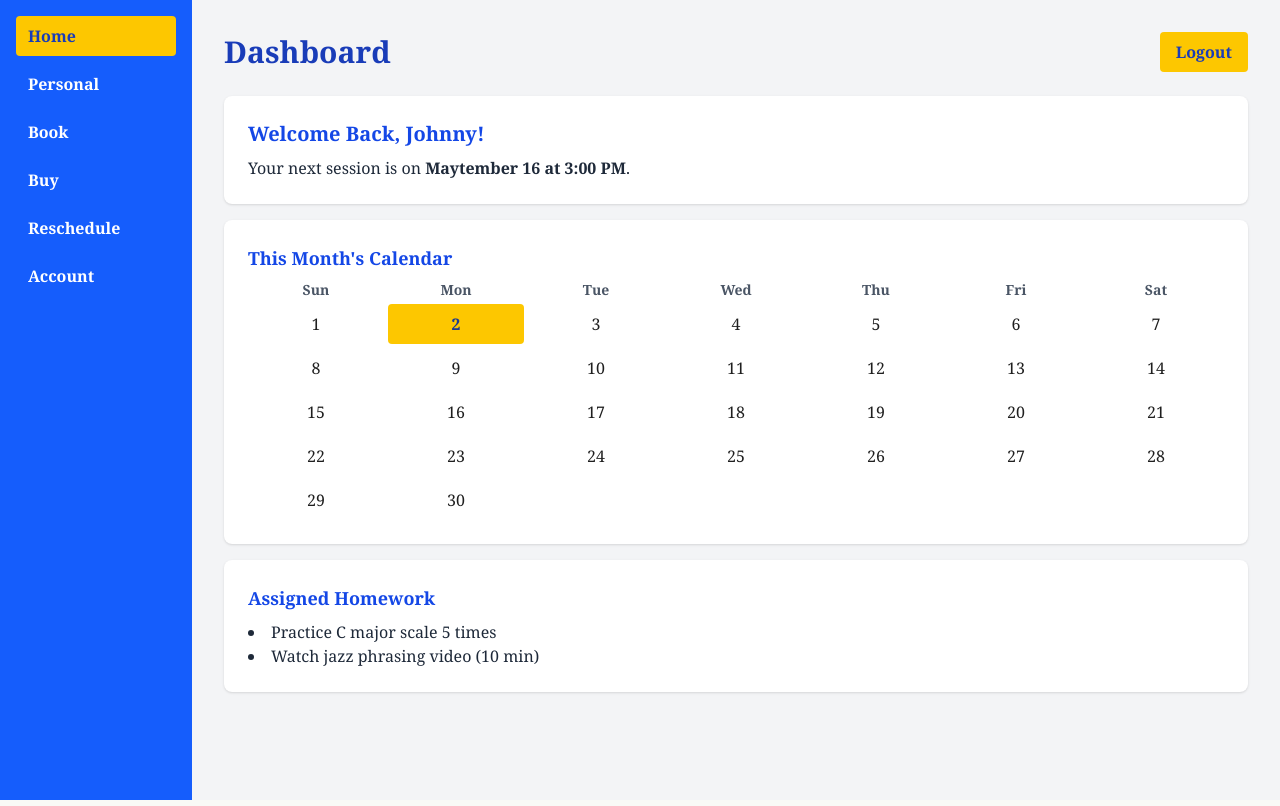
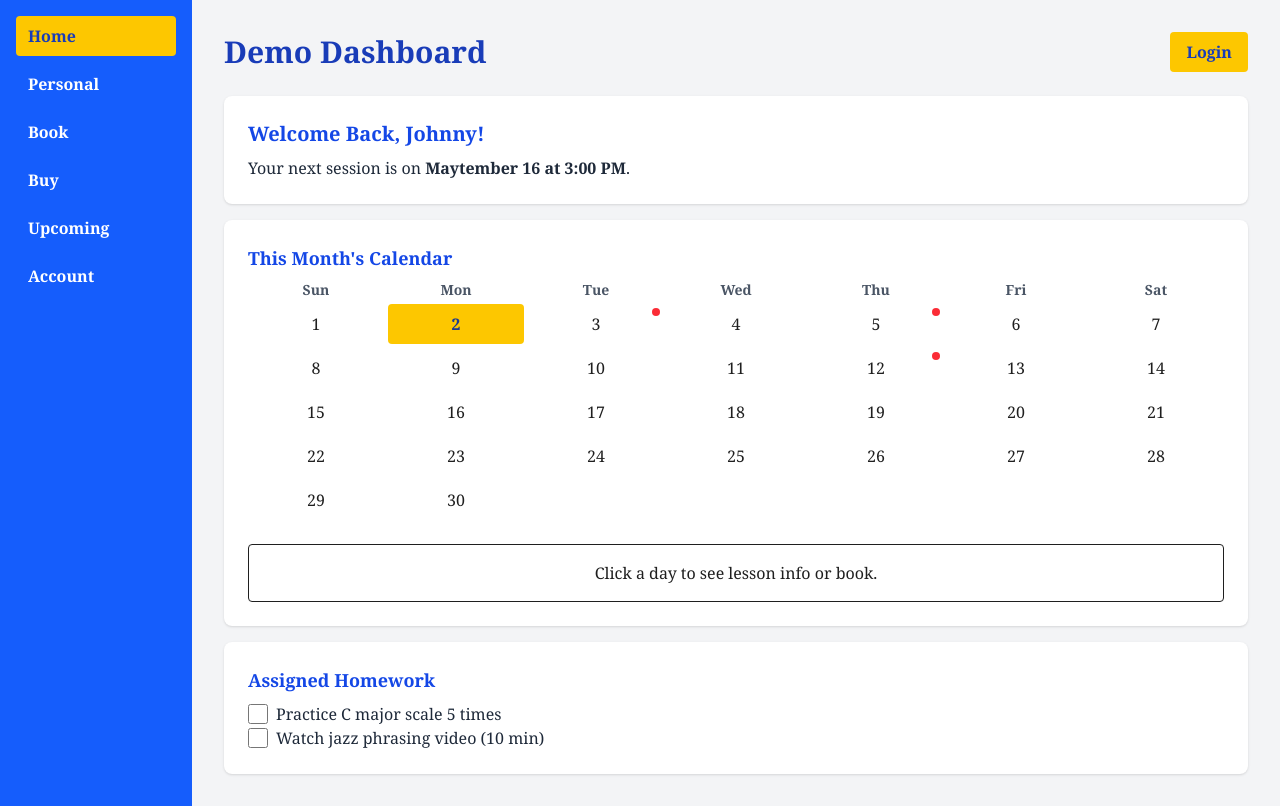
Before and after one commit to ssh-expitrans/music-plat, a Next.js app: page /dashboard in a window 1280 px wide. Built offline with nearby package versions, Linux system fonts and the light colour scheme.

Commit message:
student dash updates

```diff
--- a/src/app/dashboard/page.tsx
+++ b/src/app/dashboard/page.tsx
@@ -1,8 +1,8 @@
 "use client";
 
-import { useState } from "react";
+import React, { useState } from "react";
 
-const tabs = ["Home", "Personal", "Book", "Buy", "Reschedule", "Account"];
+const tabs = ["Home", "Personal", "Book", "Buy", "Upcoming", "Account"];
 
 // Define your time slots (could be customized):
 const timeSlots = [
@@ -27,11 +27,20 @@ function getMonthDays(year: number, month: number): Date[] {
   return days;
 }
 
+// Hardcoded booked lessons for demo (date keys in YYYY-MM-DD)
+const bookedLessons: Record<string, { time: string; students: number }> = {
+  "2025-06-03": { time: "10:00 AM", students: 3 },
+  "2025-06-05": { time: "2:00 PM", students: 5 },
+  "2025-06-12": { time: "11:00 AM", students: 2 },
+};
+
+// Format Date to YYYY-MM-DD string
+const formatDateKey = (date: Date): string => date.toISOString().split("T")[0];
+
 export default function DemoDashboard() {
   const [selectedTab, setSelectedTab] = useState("Home");
   const [selectedDay, setSelectedDay] = useState<string | null>(null);
   const [selectedTime, setSelectedTime] = useState<string | null>(null);
-
 
   // State for "Book" tab: current week start date
   const [currentWeekStart, setCurrentWeekStart] = useState(() => {
@@ -67,6 +76,71 @@ export default function DemoDashboard() {
     return d;
   });
 
+  // Hardcoded demo slot counts per day/time (for "Book" tab)
+  const demoSlotCounts: { [key: string]: number } = {
+    // Monday
+    [`${currentWeek[1].toDateString()}-9:00 AM`]: 2,
+    [`${currentWeek[1].toDateString()}-10:00 AM`]: 5,
+    [`${currentWeek[1].toDateString()}-11:00 AM`]: 1,
+    [`${currentWeek[1].toDateString()}-12:00 PM`]: 7,
+    [`${currentWeek[1].toDateString()}-1:00 PM`]: 4,
+    [`${currentWeek[1].toDateString()}-2:00 PM`]: 6,
+    [`${currentWeek[1].toDateString()}-3:00 PM`]: 3,
+    [`${currentWeek[1].toDateString()}-4:00 PM`]: 2,
+    [`${currentWeek[1].toDateString()}-5:00 PM`]: 0,
+
+    // Tuesday
+    [`${currentWeek[2].toDateString()}-9:00 AM`]: 0,
+    [`${currentWeek[2].toDateString()}-10:00 AM`]: 4,
+    [`${currentWeek[2].toDateString()}-11:00 AM`]: 2,
+    [`${currentWeek[2].toDateString()}-12:00 PM`]: 6,
+    [`${currentWeek[2].toDateString()}-1:00 PM`]: 3,
+    [`${currentWeek[2].toDateString()}-2:00 PM`]: 1,
+    [`${currentWeek[2].toDateString()}-3:00 PM`]: 5,
+    [`${currentWeek[2].toDateString()}-4:00 PM`]: 4,
+    [`${currentWeek[2].toDateString()}-5:00 PM`]: 2,
+
+    // Wednesday
+    [`${currentWeek[3].toDateString()}-9:00 AM`]: 7,
+    [`${currentWeek[3].toDateString()}-10:00 AM`]: 3,
+    [`${currentWeek[3].toDateString()}-11:00 AM`]: 4,
+    [`${currentWeek[3].toDateString()}-12:00 PM`]: 1,
+    [`${currentWeek[3].toDateString()}-1:00 PM`]: 0,
+    [`${currentWeek[3].toDateString()}-2:00 PM`]: 6,
+    [`${currentWeek[3].toDateString()}-3:00 PM`]: 3,
+    [`${currentWeek[3].toDateString()}-4:00 PM`]: 2,
+    [`${currentWeek[3].toDateString()}-5:00 PM`]: 1,
+
+    // Thursday
+    [`${currentWeek[4].toDateString()}-9:00 AM`]: 5,
+    [`${currentWeek[4].toDateString()}-10:00 AM`]: 2,
+    [`${currentWeek[4].toDateString()}-11:00 AM`]: 3,
+    [`${currentWeek[4].toDateString()}-12:00 PM`]: 0,
+    [`${currentWeek[4].toDateString()}-1:00 PM`]: 1,
+    [`${currentWeek[4].toDateString()}-2:00 PM`]: 4,
+    [`${currentWeek[4].toDateString()}-3:00 PM`]: 2,
+    [`${currentWeek[4].toDateString()}-4:00 PM`]: 3,
+    [`${currentWeek[4].toDateString()}-5:00 PM`]: 6,
+
+    // Friday
+    [`${currentWeek[5].toDateString()}-9:00 AM`]: 1,
+    [`${currentWeek[5].toDateString()}-10:00 AM`]: 3,
+    [`${currentWeek[5].toDateString()}-11:00 AM`]: 6,
+    [`${currentWeek[5].toDateString()}-12:00 PM`]: 2,
+    [`${currentWeek[5].toDateString()}-1:00 PM`]: 4,
+    [`${currentWeek[5].toDateString()}-2:00 PM`]: 0,
+    [`${currentWeek[5].toDateString()}-3:00 PM`]: 7,
+    [`${currentWeek[5].toDateString()}-4:00 PM`]: 3,
+    [`${currentWeek[5].toDateString()}-5:00 PM`]: 5,
+  };
+
+  const [homeworkDone, setHomeworkDone] = React.useState<{ [key: string]: boolean }>({});
+
+  const toggleHomework = (item: string) => {
+    setHomeworkDone(prev => ({ ...prev, [item]: !prev[item] }));
+  };
+
+
   const renderContent = () => {
     switch (selectedTab) {
       case "Home": {
@@ -94,36 +168,96 @@ export default function DemoDashboard() {
                     {day}
                   </div>
                 ))}
+
                 {/* Padding for first day of the month */}
                 {Array(monthDays[0].getDay())
                   .fill(null)
                   .map((_, idx) => (
                     <div key={`pad-${idx}`}></div>
                   ))}
-                {monthDays.map((day) => (
-                  <div
-                    key={day.toISOString()}
-                    className={`py-2 rounded cursor-default ${
-                      day.toDateString() === today.toDateString()
-                        ? "bg-yellow-400 font-bold text-blue-900"
-                        : "hover:bg-yellow-100"
-                    }`}
+
+                {monthDays.map((day) => {
+                  const dayKey = formatDateKey(day);
+                  const isToday = day.toDateString() === today.toDateString();
+                  const hasBooking = bookedLessons[dayKey] !== undefined;
+
+                  return (
+                    <button
+                      key={dayKey}
+                      onClick={() => setSelectedDay(dayKey)}
+                      className={`relative py-2 rounded cursor-pointer w-full
+                        ${isToday ? "bg-yellow-400 font-bold text-blue-900" : "hover:bg-yellow-100"}
+                      `}
+                      aria-label={`Day ${day.getDate()}${hasBooking ? ", booked lesson" : ", no lesson"}`}
+                      type="button"
                     >
                       {day.getDate()}
+
+                      {/* Red dot indicator for booked lesson */}
+                      {hasBooking && (
+                        <span className="absolute top-1 right-1 h-2 w-2 rounded-full bg-red-500"></span>
+                      )}
+                    </button>
+                  );
+                })}
               </div>
-                ))}
+
+              {/* Selected day info below calendar */}
+              <div className="mt-6 p-4 border rounded text-center">
+            {selectedDay ? (
+              bookedLessons[selectedDay] ? (
+                <>
+                  <h4 className="font-bold text-lg mb-2">
+                    Lesson on {new Date(selectedDay).toLocaleDateString()}
+                  </h4>
+                  <p>
+                    Time: {bookedLessons[selectedDay].time} <br />
+                    Students: {bookedLessons[selectedDay].students}
+                  </p>
+                  <a
+                    href={`/reschedule?date=${selectedDay}`}
+                    className="inline-block mt-3 px-4 py-2 bg-orange-600 text-white rounded hover:bg-orange-700 transition"
+                  >
+                    Reschedule?
+                  </a>
+                </>
+              ) : (
+                <>
+                  <p>No lesson booked for {new Date(selectedDay).toLocaleDateString()}.</p>
+                  <a
+                    href={`/booking?date=${selectedDay}`}
+                    className="inline-block mt-2 px-4 py-2 bg-blue-700 text-white rounded hover:bg-blue-800 transition"
+                  >
+                    Book?
+                  </a>
+                </>
+              )
+            ) : (
+              <p>Click a day to see lesson info or book.</p>
+            )}
+
               </div>
             </div>
 
           <div className="bg-white p-6 rounded-lg shadow">
-              <h3 className="text-lg font-semibold mb-2 text-blue-700">
-                Assigned Homework
-              </h3>
+            <h3 className="text-lg font-semibold mb-2 text-blue-700">Assigned Homework</h3>
             <ul className="list-disc list-inside text-gray-800">
-                <li>Practice C major scale 5 times</li>
-                <li>Watch jazz phrasing video (10 min)</li>
+              {["Practice C major scale 5 times", "Watch jazz phrasing video (10 min)"].map((item) => (
+                <li key={item} className="flex items-center gap-2">
+                  <input
+                    type="checkbox"
+                    checked={homeworkDone[item] || false}
+                    onChange={() => toggleHomework(item)}
+                    className="form-checkbox h-5 w-5 text-blue-600"
+                    aria-label={`Mark homework "${item}" as done`}
+                  />
+                  <span className={homeworkDone[item] ? "line-through text-gray-500" : ""}>{item}</span>
+                </li>
+              ))}
             </ul>
           </div>
+
+
           </div>
         );
       }
@@ -131,12 +265,23 @@ export default function DemoDashboard() {
       case "Personal":
         return (
           <div className="bg-white p-6 rounded-lg shadow space-y-2">
-            <h2 className="text-2xl font-bold mb-4 text-blue-700">
-              Student Information
-            </h2>
+            <h2 className="text-2xl font-bold mb-4 text-blue-700">Student Information</h2>
+            <img
+              src="/profile-placeholder.png"
+              alt="Profile"
+              className="w-24 h-24 rounded-full border mb-4"
+            />
             <p className="text-gray-800">
               <strong>Name:</strong> Johnny Example
             </p>
+
+            <p className="text-gray-800">
+              <strong>Progress:</strong>
+            </p>
+            <div className="w-full bg-gray-200 rounded h-4">
+              <div className="bg-blue-500 h-4 rounded" style={{ width: "40%" }}></div>
+            </div>
+
             <p className="text-gray-800">
               <strong>Date of Birth:</strong> 2012-08-15
             </p>
@@ -154,124 +299,100 @@ export default function DemoDashboard() {
 
       case "Book":
         return (
-    <div className="bg-white p-6 rounded-lg shadow">
+          <div className="bg-white p-6 rounded-lg shadow max-w-4xl mx-auto">
             <h2 className="text-2xl font-bold mb-4 text-blue-700">Book Lessons</h2>
-      <div className="flex justify-between items-center mb-4">
-        <button
-          onClick={prevWeek}
-          className="px-3 py-1 bg-yellow-400 rounded hover:bg-yellow-300"
+            <div className="flex flex-col divide-y divide-gray-300">
+              {currentWeek.map((day) => {
+                const dayOfWeek = day.getDay();
+                if (dayOfWeek === 0 || dayOfWeek === 6) {
+                  // No slots on Sunday(0) or Saturday(6)
+                  return (
+                    <div
+                      key={day.toDateString()}
+                      className="py-4 flex flex-col items-center text-gray-400"
                     >
-          Previous
-        </button>
-        <div className="font-semibold text-blue-800">
-          Week of{" "}
-          {currentWeekStart.toLocaleDateString(undefined, {
+                      <h3 className="text-lg font-semibold mb-2">
+                        {day.toLocaleDateString(undefined, {
+                          weekday: "long",
                           month: "short",
                           day: "numeric",
                         })}
+                      </h3>
+                      <p>No slots available</p>
                     </div>
-        <button
-          onClick={nextWeek}
-          className="px-3 py-1 bg-yellow-400 rounded hover:bg-yellow-300"
-        >
-          Next
-        </button>
-      </div>
+                  );
+                }
 
-      {/* Calendar days */}
-      <div className="grid grid-cols-7 gap-2 text-center mb-6">
-        {currentWeek.map((date) => {
-          const dayString = date.toDateString();
-          const isSelected = selectedDay === dayString;
-          const isToday = dayString === new Date().toDateString();
+                return (
+                  <div key={day.toDateString()} className="py-4">
+                    <h3 className="text-lg font-semibold mb-3 text-blue-700">
+                      {day.toLocaleDateString(undefined, {
+                        weekday: "long",
+                        month: "short",
+                        day: "numeric",
+                      })}
+                    </h3>
+                    <div className="grid grid-cols-3 gap-3">
+                      {timeSlots.map((time) => {
+                        const key = `${day.toDateString()}-${time}`;
+                        const booked = demoSlotCounts[key] ?? 0;
+                        const isSelected = selectedDay === day.toDateString() && selectedTime === time;
+
                         return (
                           <button
-              key={dayString}
+                            key={key}
                             onClick={() => {
-                setSelectedDay(dayString);
-                setSelectedTime(null); // reset time when day changes
+                              setSelectedDay(day.toDateString());
+                              setSelectedTime(time);
                             }}
-              className={`py-3 rounded cursor-pointer
+                            className={`rounded px-3 py-2 border w-full text-sm flex flex-col items-center transition
                               ${
                                 isSelected
-                    ? "bg-yellow-400 text-blue-900 font-bold"
-                    : "bg-gray-100 hover:bg-yellow-200"
-                }
-                ${isToday ? "ring-2 ring-yellow-400" : ""}
-              `}
-              aria-label={`Select day ${date.toLocaleDateString(undefined, {
-                weekday: "short",
+                                  ? "bg-yellow-400 text-blue-900 border-yellow-400 font-bold"
+                                  : "bg-gray-100 text-gray-900 hover:bg-yellow-200 border-transparent"
+                              }`}
+                            aria-label={`Book slot on ${day.toLocaleDateString(undefined, {
+                              weekday: "long",
                               month: "short",
                               day: "numeric",
-              })}`}
+                            })} at ${time}`}
                           >
-              <div className="text-xs font-semibold text-gray-600">
-                {date.toLocaleDateString(undefined, { weekday: "short" })}
-              </div>
-              <div className="text-lg">{date.getDate()}</div>
+                            <span>{time}</span>
+                            <span className="text-xs text-gray-600 flex items-center gap-1">
+                              👥 {booked}/8
+                            </span>
                           </button>
                         );
                       })}
                     </div>
+                  </div>
+                );
+              })}
+            </div>
 
-      {/* Selected day info */}
-      {selectedDay && (
-        <div>
+            {selectedDay && selectedTime && (
+              <div className="mt-6 text-center">
                 <p className="mb-2 text-blue-700 font-semibold">
-            You selected{" "}
+                  You selected {selectedTime} on{" "}
                   {new Date(selectedDay).toLocaleDateString(undefined, {
+                    weekday: "long",
                     month: "long",
                     day: "numeric",
                     year: "numeric",
                   })}
                 </p>
-
-          {/* Time slots */}
-<div className="max-w-md mx-auto">
-  <div className="grid grid-cols-3 gap-3">
-    {timeSlots.map((time) => (
                 <button
-        key={time}
-        onClick={() => setSelectedTime(time)}
-        className={`py-2 rounded cursor-pointer border font-semibold w-full
-          ${
-            selectedTime === time
-              ? "bg-yellow-400 text-blue-900 border-yellow-400"
-              : "bg-gray-100 hover:bg-yellow-200 border-transparent"
+                  onClick={() =>
+                    alert(
+                      `Booked for ${selectedTime} on ${new Date(
+                        selectedDay
+                      ).toLocaleDateString()}`
+                    )
                   }
-        `}
-        aria-label={`Select time slot ${time}`}
-      >
-        {time}
-      </button>
-    ))}
-  </div>
-
-  {selectedTime && (
-    <div className="mt-4 text-center">
-      <button
-        onClick={() => alert(`Booked for ${selectedTime} on ${new Date(selectedDay!).toLocaleDateString()}`)}
                   className="px-6 py-2 bg-blue-700 text-white rounded hover:bg-blue-800 transition"
                 >
-        Book?
+                  Book Now
                 </button>
-    </div>
-  )}
-</div>
-
-
-
-          {/* Confirm or show selection */}
-          {selectedTime && (
-            <p className="mt-4 text-green-700 font-semibold">
-              You selected: {selectedTime} on{" "}
-              {new Date(selectedDay).toLocaleDateString(undefined, {
-                month: "long",
-                day: "numeric",
-                year: "numeric",
-              })}
-            </p>
-          )}
               </div>
             )}
           </div>
@@ -280,21 +401,42 @@ case "Book":
 
       case "Buy":
         return (
-          <div className="bg-white p-6 rounded-lg shadow">
-            <h2 className="text-2xl font-bold mb-4 text-blue-700">Buy Lessons</h2>
-            <button className="px-5 py-3 bg-yellow-400 text-blue-800 rounded hover:bg-yellow-300 transition font-semibold">
-              Buy Lesson Packages
+          <div className="grid gap-4 md:grid-cols-2">
+            {[
+              { name: "Single Lesson", price: "$30", desc: "One 30-minute session" },
+              { name: "5-Pack", price: "$140", desc: "Save $10 on 5 lessons" },
+              { name: "10-Pack", price: "$270", desc: "Save $30 on 10 lessons" },
+            ].map((pkg) => (
+              <div key={pkg.name} className="border p-4 rounded shadow bg-white">
+                <h3 className="text-lg font-bold text-blue-700">{pkg.name}</h3>
+                <p className="text-gray-800">{pkg.desc}</p>
+                <p className="text-xl font-semibold text-blue-900 mt-2">{pkg.price}</p>
+                <button className="mt-4 px-4 py-2 bg-yellow-400 rounded hover:bg-yellow-300">
+                  Purchase
                 </button>
               </div>
+            ))}
+          </div>
+
         );
 
-      case "Reschedule":
+      case "Upcoming":
         return (
           <div className="bg-white p-6 rounded-lg shadow">
             <h2 className="text-2xl font-bold mb-4 text-blue-700">
               Reschedule Lessons
             </h2>
-            <p className="italic text-gray-800">[Coming soon]</p>
+            <p className="text-gray-800 mb-2">
+              Select an existing booking to reschedule:
+            </p>
+            <select className="mb-4 px-3 py-2 border rounded w-full">
+              <option>June 8, 3:00 PM</option>
+              <option>June 15, 3:00 PM</option>
+            </select>
+            <p className="text-gray-800 mb-2">Pick new time:</p>
+            <button className="px-4 py-2 bg-yellow-400 rounded hover:bg-yellow-300">
+              Confirm Reschedule
+            </button>
           </div>
         );
 
@@ -345,16 +487,22 @@ case "Book":
       {/* Content area */}
       <section className="flex-1 p-8">
         <header className="flex justify-between items-center mb-6">
-          <h1 className="text-3xl font-bold text-blue-800">Dashboard</h1>
+          <h1 className="text-3xl font-bold text-blue-800">Demo Dashboard</h1>
           <button
             className="px-4 py-2 bg-yellow-400 text-blue-800 font-semibold rounded hover:bg-yellow-300 transition"
             onClick={() => {
+              const isLoggedIn = document.cookie.includes("token=");
+
+              if (isLoggedIn) {
                 document.cookie = "token=; path=/; max-age=0;";
+              }
+
               window.location.href = "/login";
             }}
           >
-            Logout
+            {document.cookie.includes("token=") ? "Logout" : "Login"}
           </button>
+
         </header>
 
         {renderContent()}
```
Also changed, not shown: 1 other file (tests, documents, lock files or other folders). Lines whose indentation alone changed are shown as unchanged.
